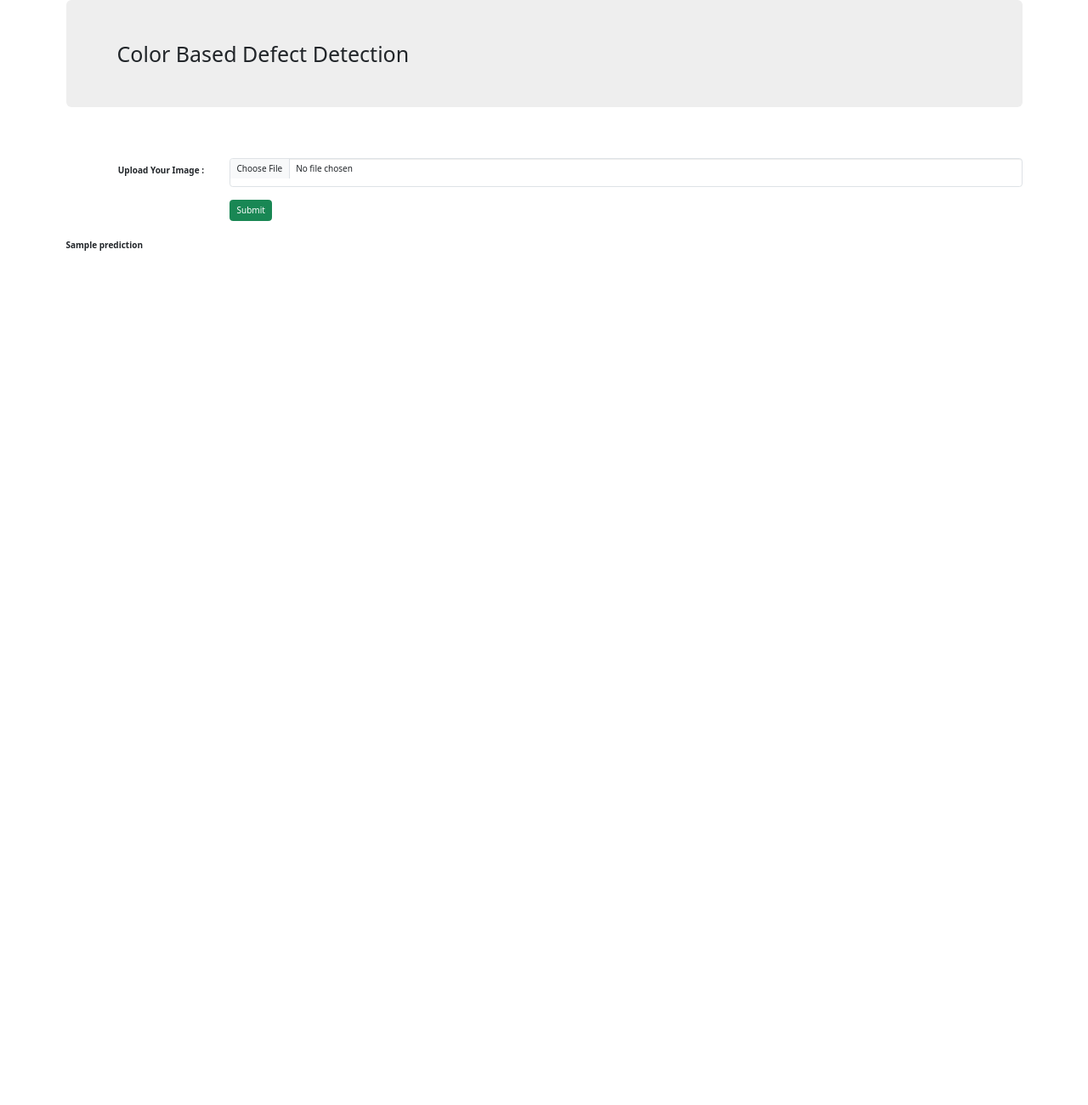
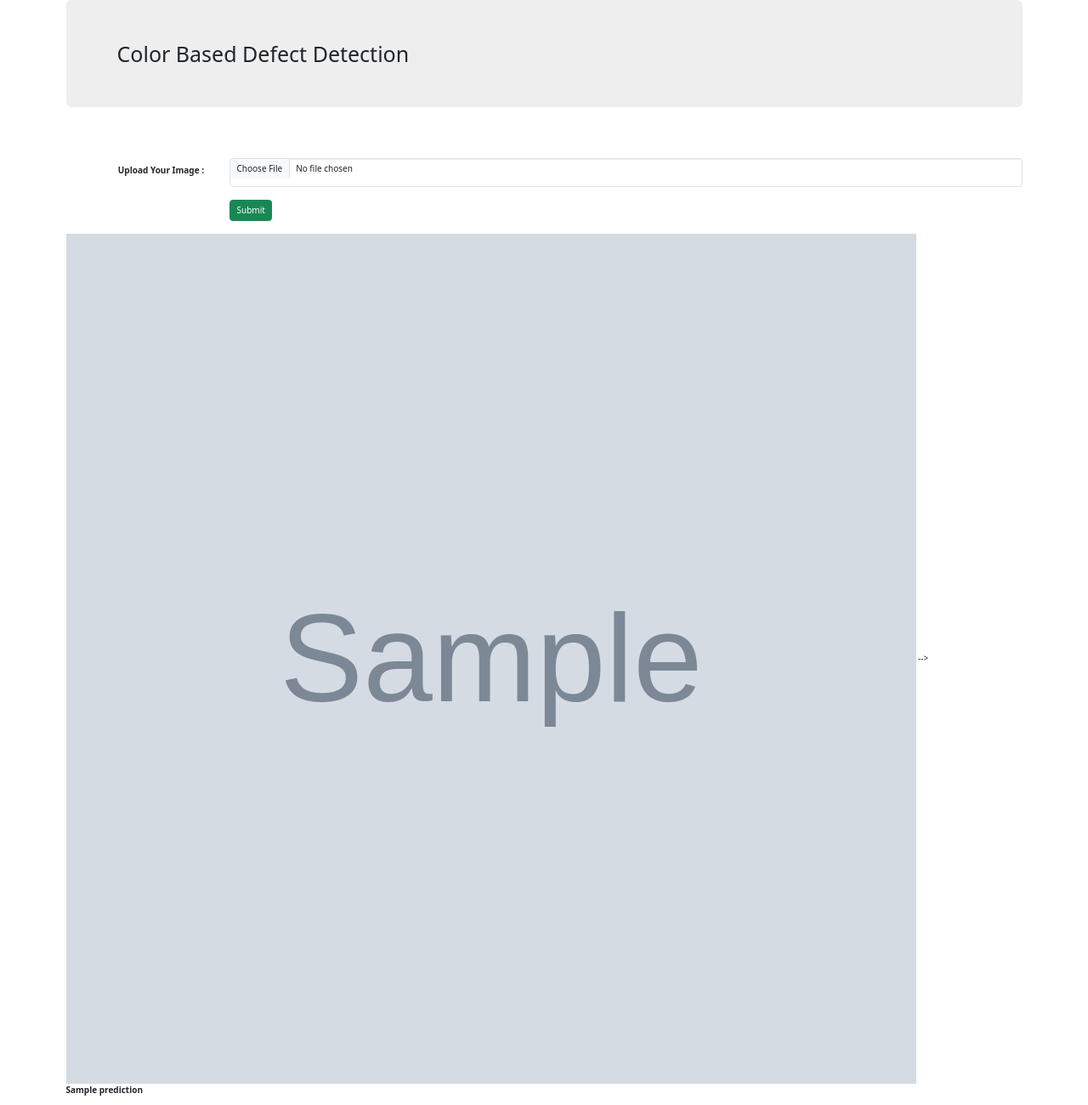
Before and after one commit to naidu970/mechanical-defects, a Flask app: template templates/index.html in a window 1280 px wide. Shown: the whole page at 85% size. Before the commit the page ends 295 px from the top, so only its background shows below. Run offline with Flask 2, Linux system fonts and the light colour scheme; the template is opened without the code that fills it: most values are stand-ins (such as "Sample title", 1, 10 or a date in 2020); grey boxes marked "Sample" are stand-in pictures; some libraries are stand-ins or nearby versions.

Commit message:
Update index.html

```diff
--- a/templates/index.html
+++ b/templates/index.html
@@ -51,9 +51,10 @@ function openWin() {
 
 
 	{% if prediction %}
-  <!-- <img src="{{img_path}}" height="1000px" width="1000px"> -->
+
+  <img src="{{uploaded_image_url|safe}}" height="1000px" width="1000px"> -->
     <!-- <p> Extracted Text  : <i> {{extracted_text}} </i></p>
-	<p><i> {{prediction}} </i></p> -->
+	<p><i> {{prediction}} </i></p>
     <span style="font-size: 20; margin: 21px 0; display: block;">
 <!--       <p> Download File (lasts 24 hours): <a href="{{uploaded_image_url}}">{{uploaded_image_url}}</a> </p>
  -->
```
